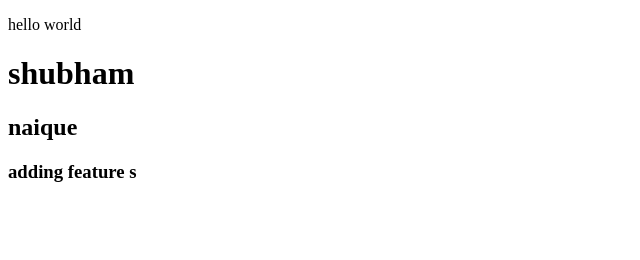
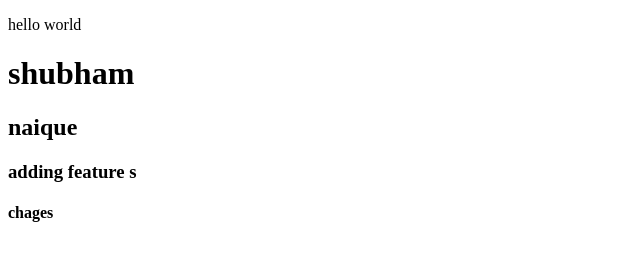
Before and after one commit to shubham13789/git, a plain HTML site: page index.html in a window 1280 px wide. Shown: the full height of the page, 0-640 px from the left. Drawn offline with Linux system fonts and the light colour scheme.

Commit message:
version 2

```diff
--- a/index.html
+++ b/index.html
@@ -11,5 +11,6 @@
     <h1>shubham</h1>
     <h2>naique</h2>
     <h3>adding feature s</h3>
+    <h4>chages</h4>
 </body>
 </html>
```
